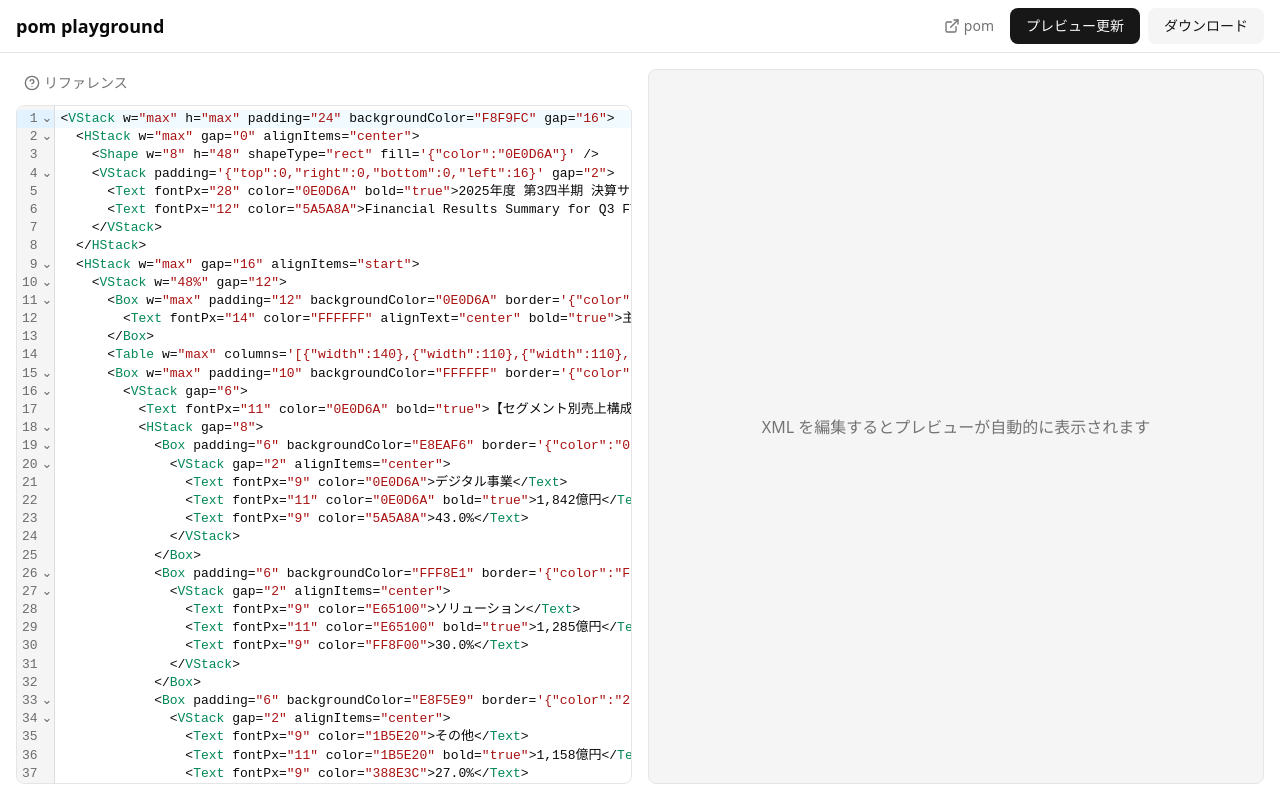
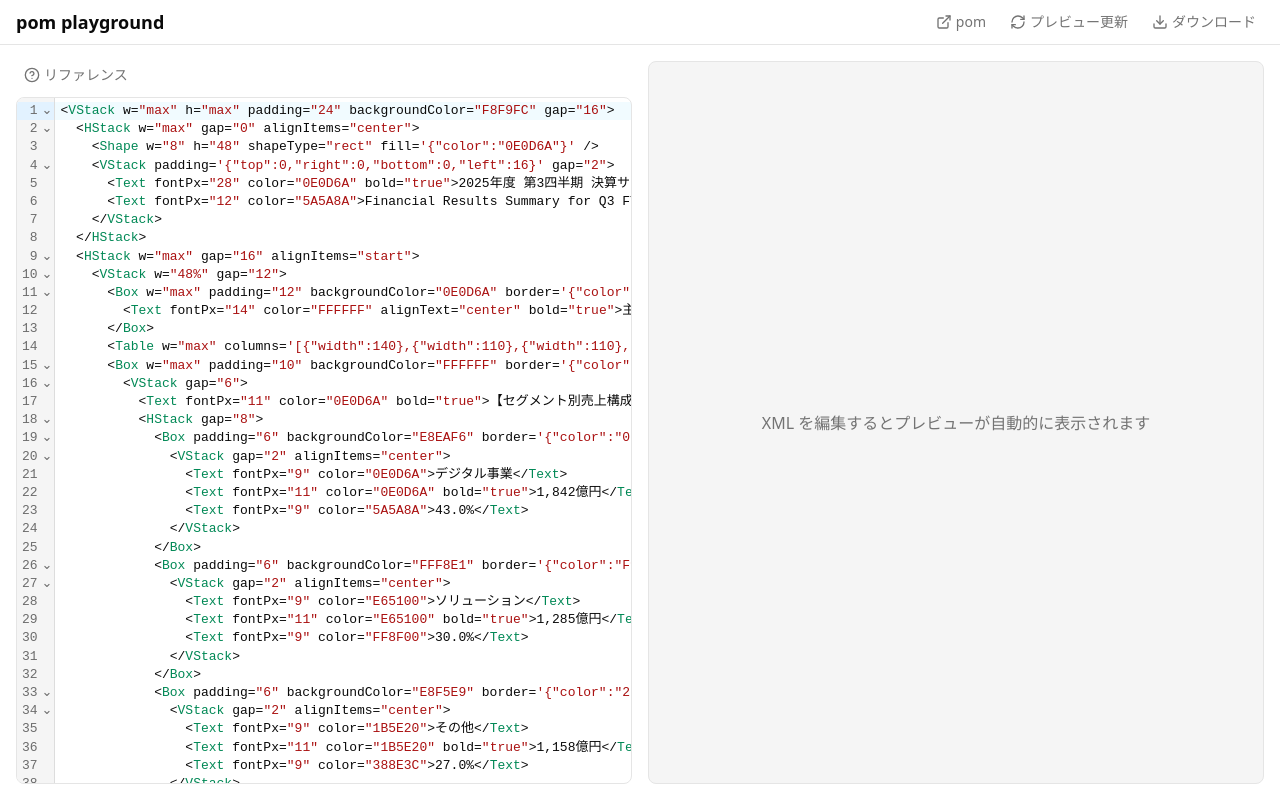
Before and after one commit to hirokisakabe/pom-playground, a Next.js app: page / in a window 1280 px wide. Built offline with nearby package versions, Linux system fonts and the light colour scheme; what hono would draw is missing.

Commit message:
ヘッダーのアクションボタンをアイコン+テキストのミュートスタイルに統一する
Co-Authored-By: Claude Opus 4.6 <noreply@anthropic.com>

```diff
--- a/src/client/components/AppLayout.tsx
+++ b/src/client/components/AppLayout.tsx
@@ -1,6 +1,6 @@
 "use client";
 
-import { ExternalLink } from "lucide-react";
+import { Download, ExternalLink, RefreshCw } from "lucide-react";
 import { useEffect, useRef, useState } from "react";
 
 import { downloadPptx } from "../lib/downloadPptx";
@@ -122,18 +122,20 @@ export function AppLayout() {
             <span>pom</span>
           </a>
           <button
-            className="bg-primary text-primary-foreground hover:bg-primary/90 rounded-md px-4 py-2 text-sm disabled:opacity-50"
+            className="text-muted-foreground hover:text-foreground flex items-center gap-1 rounded-md px-2 py-1 text-sm transition-colors disabled:opacity-50"
             onClick={handleManualPreview}
             disabled={isLoading}
           >
-            プレビュー更新
+            <RefreshCw className="size-4" />
+            <span>プレビュー更新</span>
           </button>
           <button
-            className="bg-secondary text-secondary-foreground hover:bg-secondary/90 rounded-md px-4 py-2 text-sm disabled:opacity-50"
+            className="text-muted-foreground hover:text-foreground flex items-center gap-1 rounded-md px-2 py-1 text-sm transition-colors disabled:opacity-50"
             onClick={() => void handleDownload()}
             disabled={isDownloading}
           >
-            ダウンロード
+            <Download className="size-4" />
+            <span>ダウンロード</span>
           </button>
         </div>
       </header>
```
